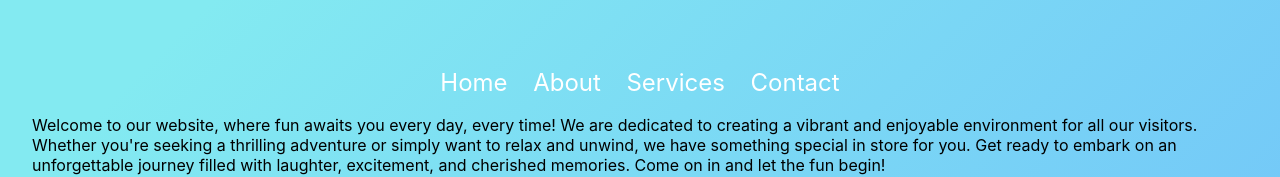
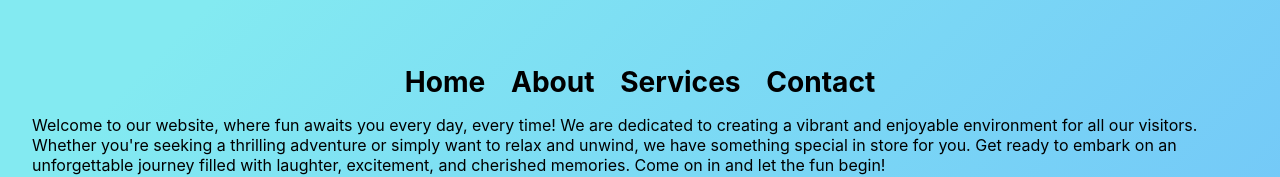
Before and after one commit to n3ndor/SplashyEscapes, a React (Create React App) app in the folder client/: page /about in a window 1280 px wide. Shown: the part 738-915 px from the top of the page. Built offline with nearby package versions, Linux system fonts and the light colour scheme.

Commit message:
more styling

```diff
--- a/client/src/App.css
+++ b/client/src/App.css
@@ -9,8 +9,11 @@ body.dark,
 .page.dark {
     background-color: #000000;
     background-image: linear-gradient(147deg, #000000 0%, #2c3e50 74%);
+    color: white;
+}
 
-    color: white;
+body.dark video {
+    filter: brightness(85%);
 }
 
 body,
@@ -18,7 +21,6 @@ body,
 .services {
     background-color: #63a4ff;
     background-image: linear-gradient(315deg, #63a4ff 0%, #83eaf1 74%);
-    color: black;
 }
 
 body.dark,
@@ -26,7 +28,6 @@ body.dark,
 .services.dark {
     background-color: #2b4162;
     background-image: linear-gradient(315deg, #2b4162 0%, #12100e 74%);
-    color: blue;
 }
 
 .contact .content {
@@ -125,9 +126,15 @@ video {
 }
 
 .navbar ul li a {
-    color: white;
+    color: black;
+
     text-decoration: none;
     font-size: 1.5rem;
+}
+
+body.dark .navbar a {
+    color: white;
+    text-shadow: #2b4162;
 }
 
 /* About */
--- a/client/src/components/Navbar.js
+++ b/client/src/components/Navbar.js
@@ -36,16 +36,16 @@ const Navbar = () => {
         <div className={`navbar ${navbarPosition}`}>
             <ul>
                 <li>
-                    <Link to="/">Home</Link>
+                    <Link to="/"><h3>Home</h3></Link>
                 </li>
                 <li>
-                    <Link to="/about">About</Link>
+                    <Link to="/about"><h3>About</h3></Link>
                 </li>
                 <li>
-                    <Link to="/services">Services</Link>
+                    <Link to="/services"><h3>Services</h3></Link>
                 </li>
                 <li>
-                    <Link to="/contact">Contact</Link>
+                    <Link to="/contact"><h3>Contact</h3></Link>
                 </li>
             </ul>
         </div>
--- a/client/src/components/Services.js
+++ b/client/src/components/Services.js
@@ -4,6 +4,8 @@ const Services = ({ isDarkMode }) => {
     return (
         <div className={`page ${isDarkMode ? 'dark' : ''}`}>
             <h2>Services</h2>
+            <p>Under Construction</p>
+            <p>Coming Soon!</p>
         </div>
     )
 }
```
